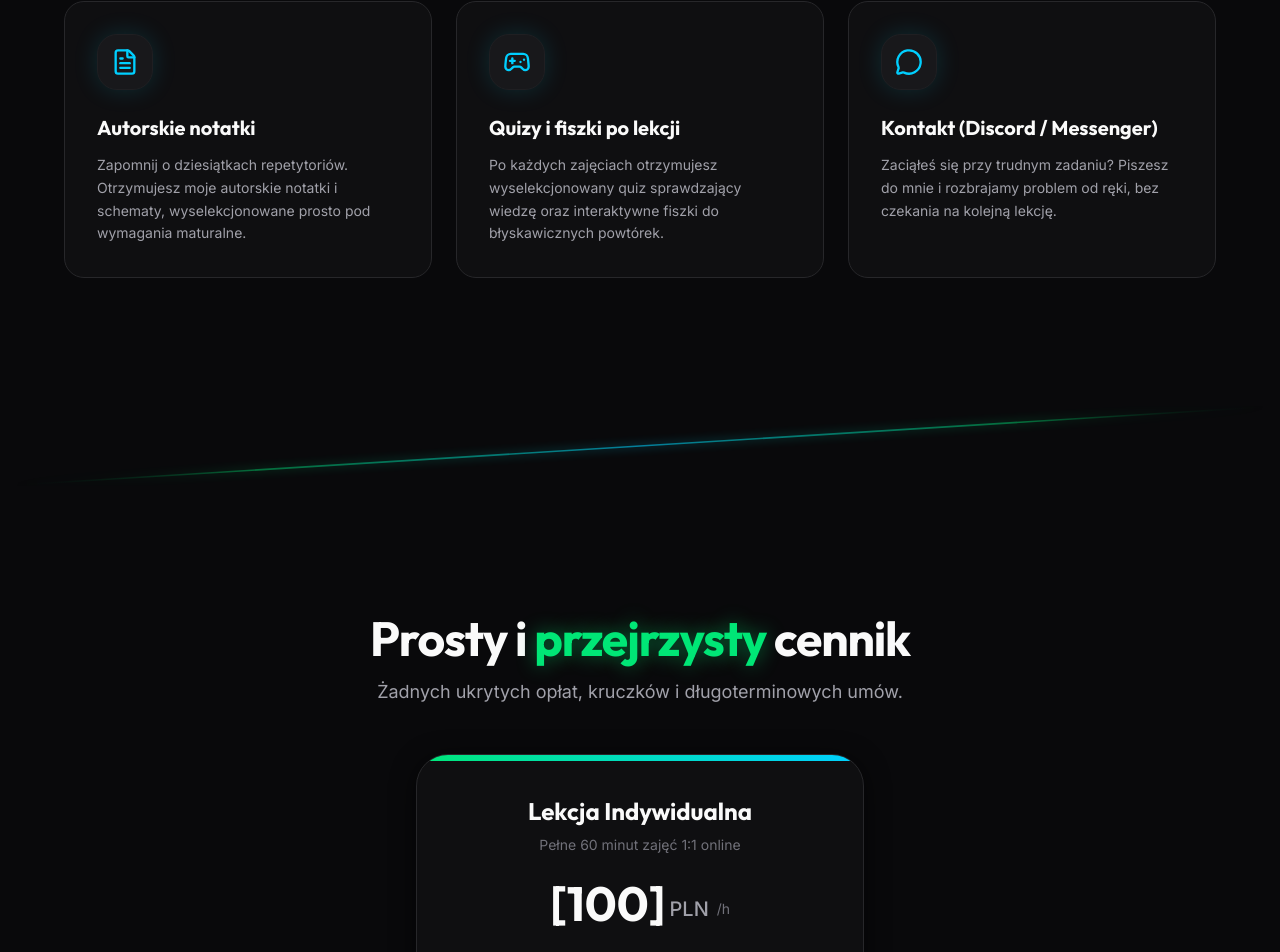
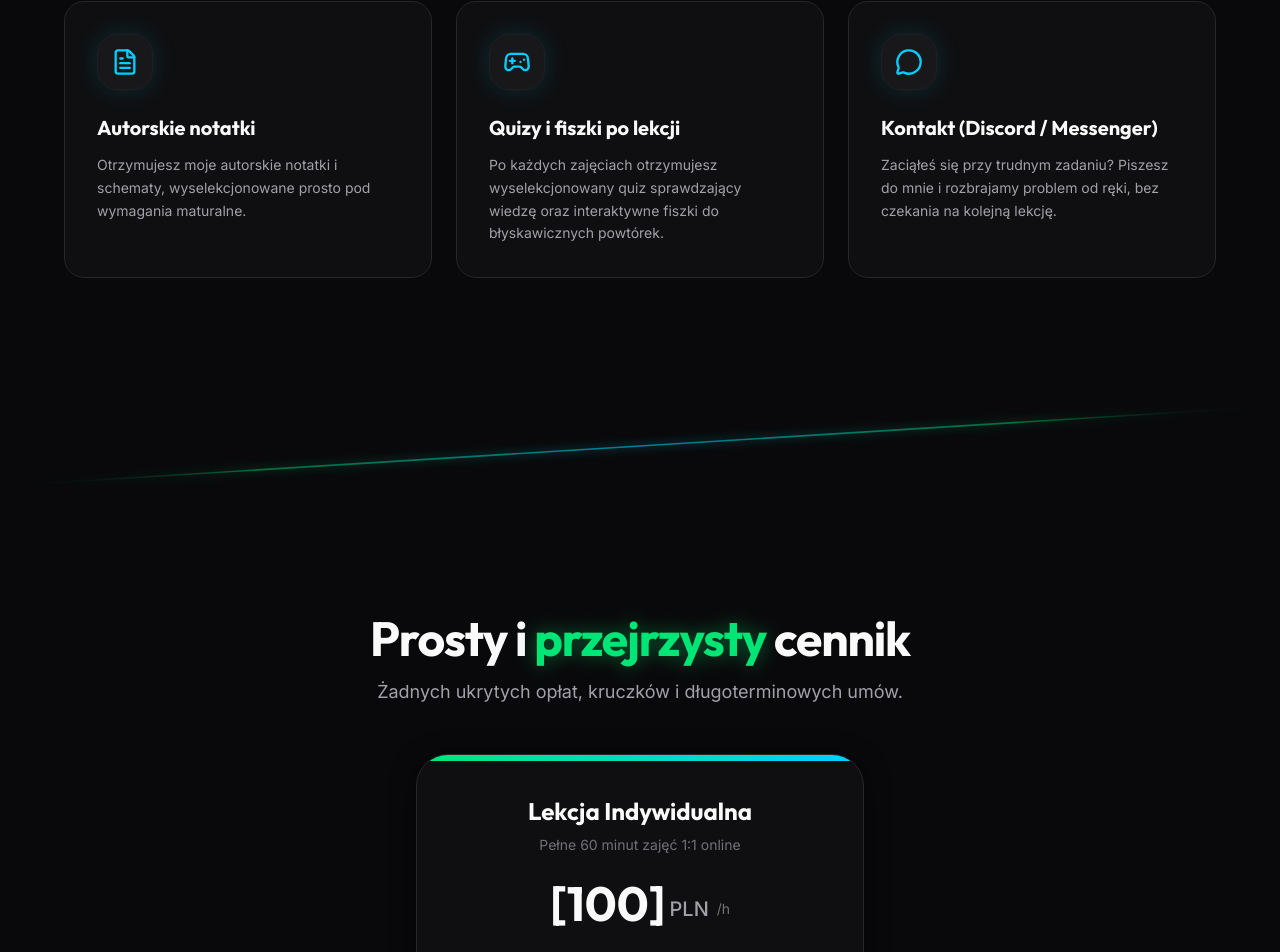
Before and after one commit to taachii/biolearn-landing, a Next.js app: page / in a window 1280 px wide. Shown: the part 4060-5012 px from the top of the page. Built offline with nearby package versions, Linux system fonts and the light colour scheme.

Commit message:
copy: remove unnecessary sentence from notes card in Oferta

```diff
--- a/components/sections/OfertaSection.tsx
+++ b/components/sections/OfertaSection.tsx
@@ -27,7 +27,7 @@ const OFERTA = [
   },
   {
     title: "Autorskie notatki",
-    description: "Zapomnij o dziesiątkach repetytoriów. Otrzymujesz moje autorskie notatki i schematy, wyselekcjonowane prosto pod wymagania maturalne.",
+    description: "Otrzymujesz moje autorskie notatki i schematy, wyselekcjonowane prosto pod wymagania maturalne.",
     icon: FileText,
     cols: "lg:col-span-2"
   },
```
